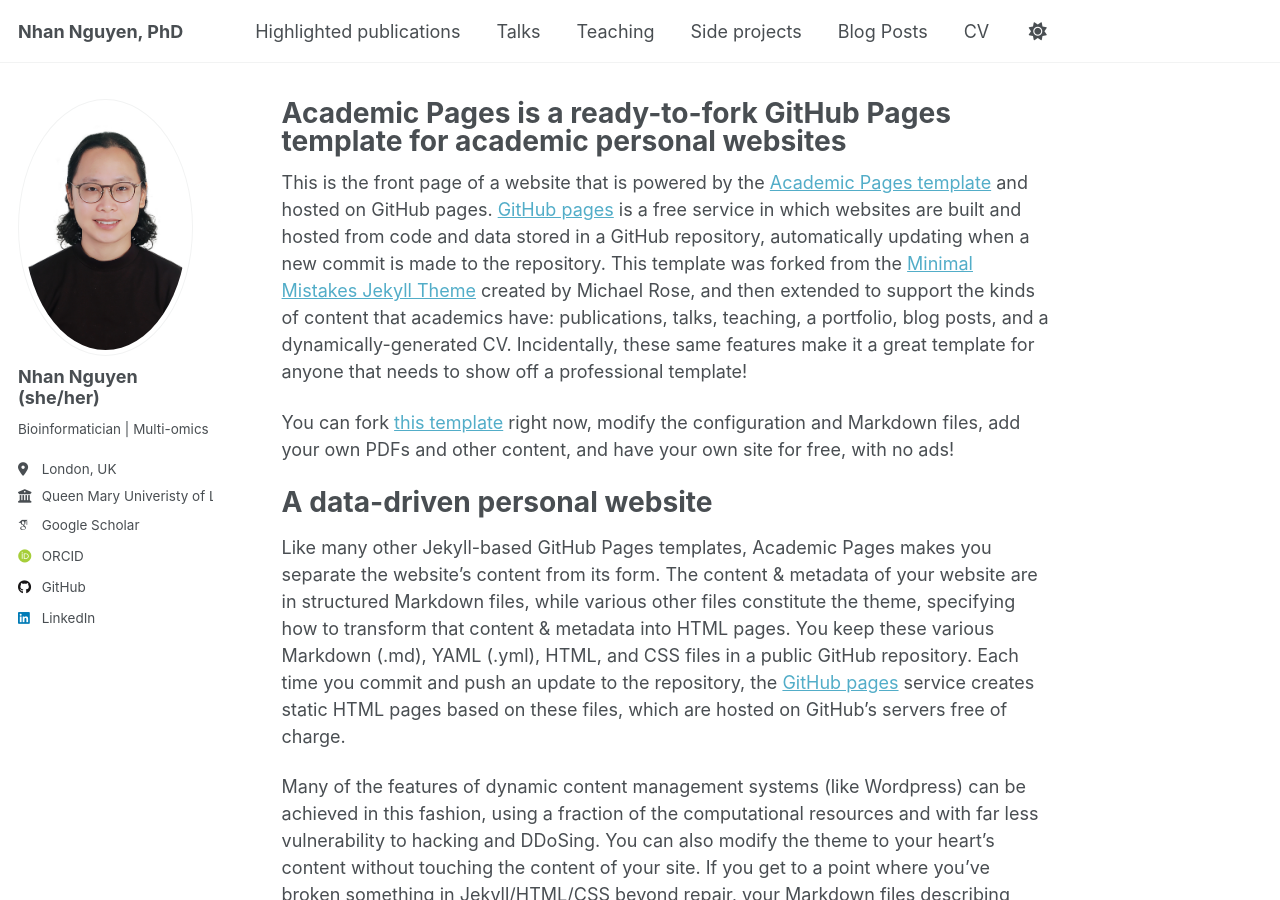
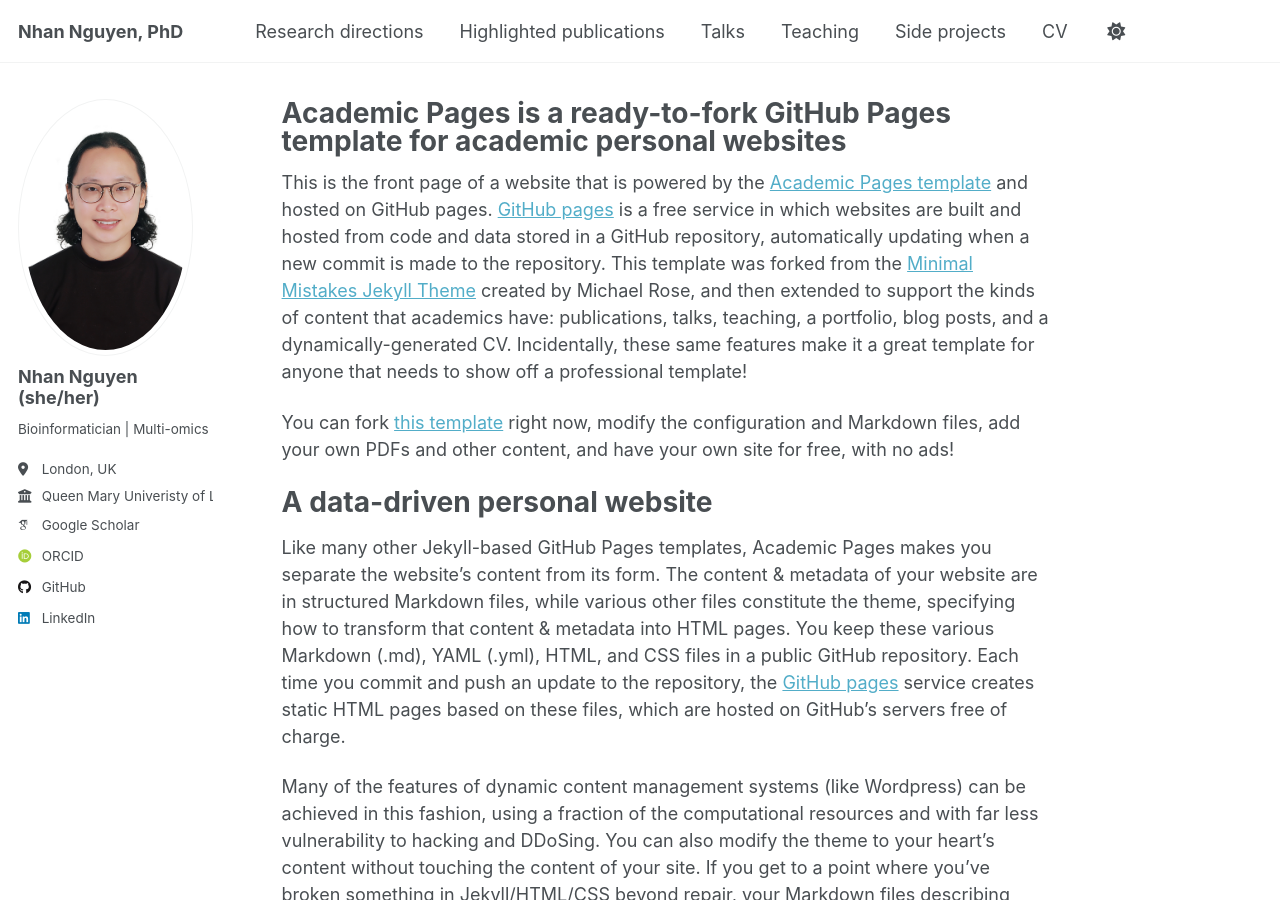
Before and after one commit to NhanNguyen000/NhanNguyen000.github.io, a Jekyll site: the page built from _pages/about.md, in a window 1280 px wide and 900 px high. Built offline with Jekyll 4.4.1, drawn with Linux system fonts in a browser that asks for light colours; some web fonts are replaced; a script that is not in the unit is left out.

Commit message:
Update navigation.yml

```diff
--- a/_data/navigation.yml
+++ b/_data/navigation.yml
@@ -8,6 +8,9 @@
 #      Markdown formatted page while the second is generated using JSON.
 
 main:
+  - title: "Research directions" #"Blog Posts"
+    url: /year-archive/
+
   - title: "Highlighted publications"
     url: /publications/
 
@@ -20,9 +23,6 @@ main:
   - title: "Side projects" # "Portfolio"
     url: /portfolio/
 
-  - title: "Blog Posts"
-    url: /year-archive/
-
   - title: "CV"
     url: /cv/
 
```
